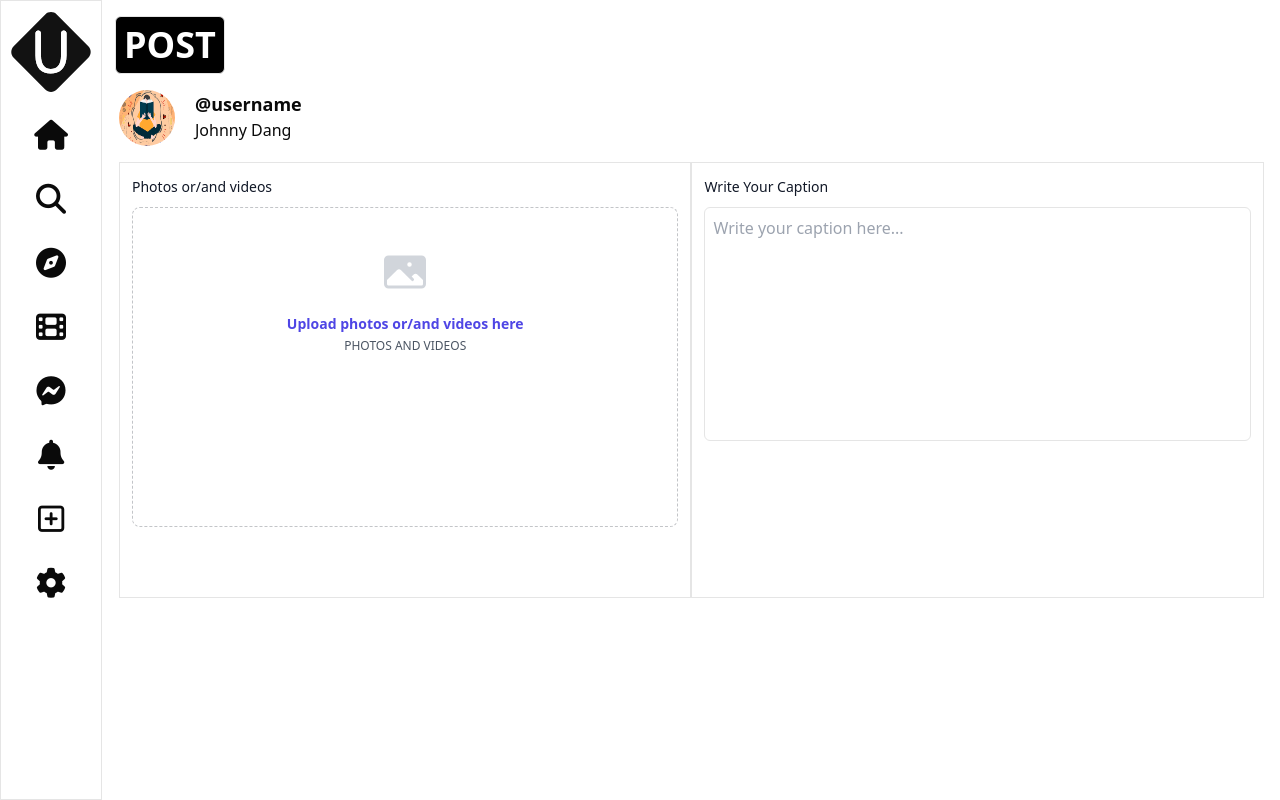
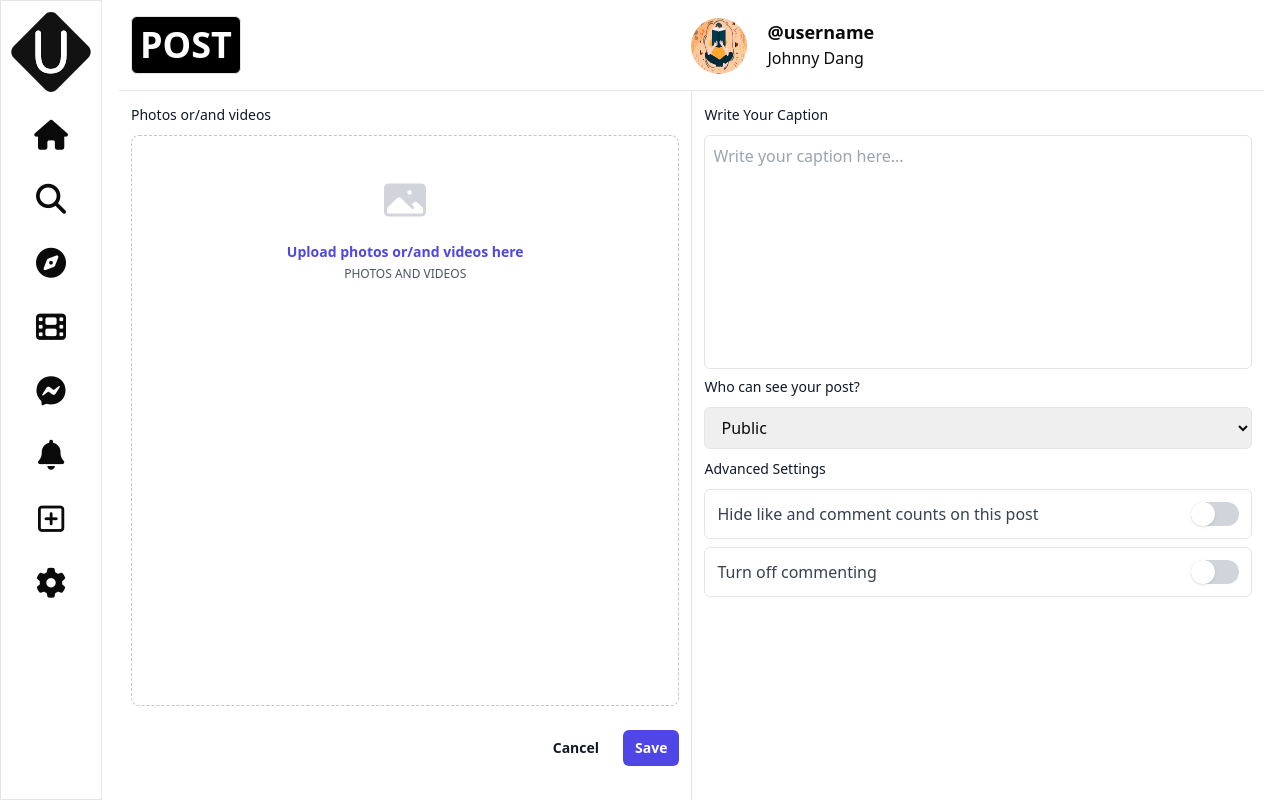
Before and after one commit to v06012005/UNIFY, a Next.js app in the folder frontend/: page /post in a window 1280 px wide. Built offline with nearby package versions, Linux system fonts and the light colour scheme.

Commit message:
updates on post page

```diff
--- a/frontend/app/(pages)/post/page.jsx
+++ b/frontend/app/(pages)/post/page.jsx
@@ -2,10 +2,11 @@ import avatar from '@/public/images/test1.png'
 import Image from 'next/image'
 import { PhotoIcon, UserCircleIcon } from '@heroicons/react/24/solid'
 import SimpleTextEditor from '@/components/global/SimpleTextEditor'
+import ToggleButton from '@/components/global/ToggleButton'
 
 const User = () => {
     return (
-        <div className='flex mb-4 w-full'>
+        <div className='flex mb-4 w-full my-auto'>
             <Image src={avatar} alt='Avatar' className='rounded-full w-14 h-14' />
             <div className="ml-5">
                 <p className='my-auto text-lg font-bold'>@username</p>
@@ -17,17 +18,20 @@ const User = () => {
 
 const Page = () => {
     return (
-        <div className='h-full'>
-            <h1 className='font-bold text-4xl border rounded-md w-fit p-2 my-4 ml-3 bg-black text-white'>POST</h1>
+        <div className='h-screen'>
             <div className='flex flex-col h-full px-4'>
-                <User />
-                <div className='flex h-full'>
-                    <div className='basis-1/2 border p-3'>
-                        <div className=" h-80">
+                <div className='grid grid-cols-2'>
+                    <h1 className='font-bold text-4xl border rounded-md w-fit p-2 my-4 mx-3 bg-black text-white'>POST</h1>
+                    <User />
+                </div>
+
+                <div className='flex h-full border-t'>
+                    <div className='basis-1/2 p-3'>
+                        <div className="h-full">
                             <label htmlFor="cover-photo" className="block text-sm/6 font-medium text-gray-900">
                                 Photos or/and videos
                             </label>
-                            <div className="mt-2 h-full flex justify-center rounded-lg border border-dashed border-gray-900/25 px-6 py-10">
+                            <div className="mt-2 h-5/6 flex justify-center rounded-lg border border-dashed border-gray-900/25 px-6 py-10">
                                 <div className="text-center">
                                     <PhotoIcon aria-hidden="true" className="mx-auto size-12 text-gray-300" />
                                     <div className="mt-4 flex text-sm/6 text-gray-600">
@@ -42,11 +46,39 @@ const Page = () => {
                                     <p className="text-xs/5 text-gray-600">PHOTOS AND VIDEOS</p>
                                 </div>
                             </div>
+                            <div className="mt-6 flex items-center justify-end gap-x-6">
+                                <button type="button" className="text-sm/6 font-semibold text-gray-900">
+                                    Cancel
+                                </button>
+                                <button
+                                    type="submit"
+                                    className="rounded-md bg-indigo-600 px-3 py-2 text-sm font-semibold text-white shadow-xs hover:bg-indigo-500 focus-visible:outline-2 focus-visible:outline-offset-2 focus-visible:outline-indigo-600"
+                                >
+                                    Save
+                                </button>
+                            </div>
                         </div>
+
                     </div>
-                    <div className='basis-1/2 border p-3'>
-                        <p className="text-sm/6 font-medium text-gray-900">Write Your Caption</p>
-                        <textarea name="caption" style={{ resize: 'none' }} id="caption" placeholder='Write your caption here...' className='w-full p-2 border rounded-md mt-2' cols="30" rows="9"></textarea>
+                    <div className='basis-1/2 border-l p-3 overflow-y-scroll no-scrollbar'>
+                        <div>
+                            <p className="text-sm/6 font-medium text-gray-900">Write Your Caption</p>
+                            <textarea name="caption" style={{ resize: 'none' }} id="caption" placeholder='Write your caption here...' className='w-full p-2 border rounded-md mt-2' cols="30" rows="9"></textarea>
+                        </div>
+                        <div>
+                            <p className="text-sm/6 font-medium text-gray-900 mb-2">Who can see your post?</p>
+                            <select className='border w-full pl-3 py-2 rounded-md' name="audience" id="audience">
+                                <option value="public">Public</option>
+                                <option value="private">Private</option>
+                            </select>
+                        </div>
+                        <div>
+                            <p className="text-sm/6 font-medium text-gray-900 my-2">Advanced Settings</p>
+                            <div>
+                                <ToggleButton className='text-md' description={`Hide like and comment counts on this post`} />
+                                <ToggleButton className='text-md' description={`Turn off commenting`} />
+                            </div>
+                        </div>
                     </div>
                 </div>
             </div>
--- /dev/null
+++ b/frontend/components/global/ToggleButton.jsx
@@ -0,0 +1,34 @@
+"use client"
+
+import { useState } from "react";
+
+const ToggleButton = ({ description, className = "" }) => {
+    const [isOn, setIsOn] = useState(false);
+
+    const toggleButton = () => {
+        setIsOn((prev) => !prev);
+    };
+
+    return (
+        <div className="flex items-center space-x-4 border p-3 rounded-md mb-2">
+            {/* Description */}
+            <span className={` grow text-gray-700 ${className}`}>
+                {description}
+            </span>
+
+            {/* Toggle Button */}
+            <button
+                onClick={toggleButton}
+                className={`relative w-12 h-6 rounded-full focus:outline-none transition-colors ${isOn ? "bg-green-500" : "bg-gray-300"
+                    }`}
+            >
+                <span
+                    className={`absolute w-6 top-0 left-0 h-6 bg-white rounded-full shadow transform transition-transform ${isOn ? "translate-x-6" : "translate-x-0"
+                        }`}
+                ></span>
+            </button>
+        </div>
+    );
+};
+
+export default ToggleButton;
```
